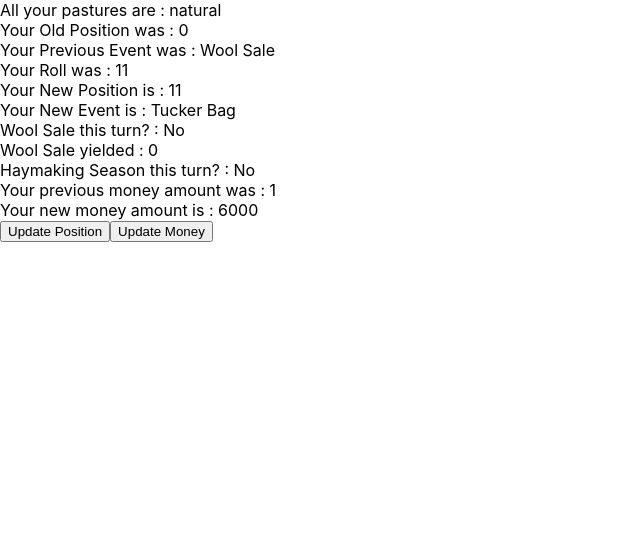
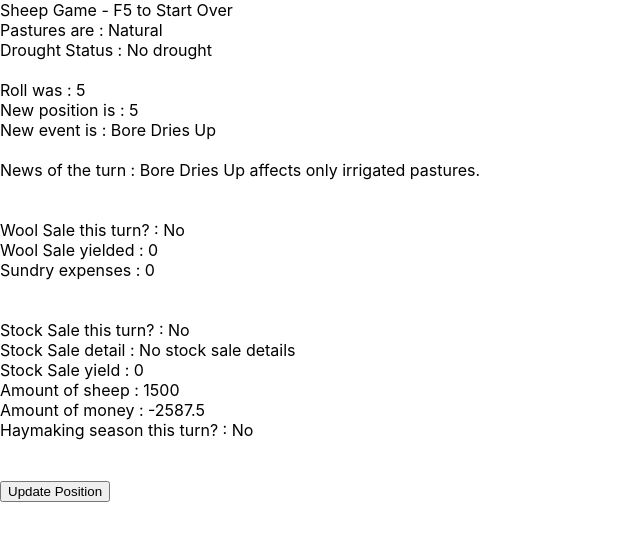
Before and after one commit to michaelkernaghan/sheepreact, a React (Create React App) app in the folder sheepgame/: page / in a window 1280 px wide. Shown: the top 540 px of the page, without its empty margins (0-640 px from the left). Built offline with nearby package versions, Linux system fonts and the light colour scheme.

Commit message:
added many features

```diff
--- a/sheepgame/src/App.tsx
+++ b/sheepgame/src/App.tsx
@@ -9,58 +9,265 @@ function rollDice() {
   return randomDice1 + randomDice2;
 }
 
-const sheep = 3000;
-let new_money = 6000;
-const pasture = 'natural';
+function howManyPensForStockSale() {
+  var randomDice1 = Math.floor(10 * Math.random()) + 1;
+  return randomDice1;
+}
+
+function stockBuyPrice() {
+  var randomDice1 = Math.floor(400 * Math.random()) + 400;
+  return randomDice1;
+}
+
+function stockSellPrice() {
+  var randomDice1 = Math.floor(600 * Math.random()) + 600;
+  return randomDice1;
+}
+
+function randomForTuckerBag() {
+  var randomDice1 = Math.floor(2 * Math.random())
+  return randomDice1;
+}
+
+const pasture = 'Natural';
 
 const Move: React.FC = () => {
   let woolsale = 'No';
   let haymaking = 'No';
   let woolSaleYield = 0;
-  const [value, setValue] = useState(0);
-  const [moneyValue, setMoney] = useState(1);
-  let initial_position = value
-  let initial_money = moneyValue
+  let stockSaleYield = 0;
+  let paidForSundries = 0;
+  let stocksale = 'No';
+  let message = 'No news is good news';
+  let stockSaleMessage = 'No stock sale details';
+  let droughtMessage = 'No drought';
+  const [positionValue, setPosition] = useState(() => 0);
+  const [moneyValue, setMoney] = useState(() => 6000);
+  const [sheepAmount, setSheep] = useState(() => 3000);
+  //const [studRamAmount, setStudRams] = useState(() => 0);
+  //const [droughtStatus, setDrought] = useState(() => false);
   const dieRoll = rollDice();
-  let new_position = (initial_position + dieRoll)
+  let new_position = (positionValue + dieRoll)
+  const modded_position = new_position % 44
+  // WOOLSALE
   if (new_position > 43) {
     woolsale = 'Yes';
-    woolSaleYield = (sheep / 200) * 250
-    new_money = initial_money + woolSaleYield
+    woolSaleYield = (moneyValue + ((sheepAmount / 200) * 250))
+    setMoney(moneyValue + woolSaleYield)
   }
-  if (new_position === 0) {
-    woolsale = 'Yes';
-    woolSaleYield = (sheep / 200) * 250
-    new_money = initial_money + woolSaleYield
-  }
+  // HAYMAKING
   if (new_position > 36) {
     if (new_position < 43) {
       haymaking = 'Yes';
     }
   }
-  const modded_position = new_position % 43
+  // TUCKER BAG
+  if (new_position === 4 || new_position === 9 || new_position === 11 || new_position === 19 || new_position === 24
+    || new_position === 31 || new_position === 35 || new_position === 41) {
+    let whichCard = randomForTuckerBag()
+    switch (whichCard) {
+      //Grass Fire
+      case 0: {
+        let howMany = ((sheepAmount / 200) / 2)
+        let price = stockSellPrice()
+        stockSaleYield = -1 * howMany * price
+        if (moneyValue > stockSaleYield) {
+          setMoney(moneyValue + stockSaleYield)
+          setSheep(sheepAmount / 2)
+        }
+        message = 'Grass Fires destroy Haystack and most of the Pasture Fodder. Half your sheep must be sold at market price'
+        stockSaleMessage = "You sold " + howMany * 200 + " sheep for " + stockSaleYield + "."
+        break;
+      }
+      // Income Tax
+      case 1: {
+        message = 'You must pay $300 Income Tax.'
+        setMoney(moneyValue - 300)
+        break;
+      }
+      // GENERAL DROUGHT
+      case 3: {
+        message = 'There is now a General Drought.'
+        droughtMessage = 'General Drought'
+        //setDrought(true)
+        break;
+      }
+      default: {
+        message = 'Tucker Bag Default.'
+        break;
+      }
+    }
+  }
 
+  // STUD RAM
+  if (new_position === 3 || new_position === 18 || new_position === 26 || new_position === 30 || new_position === 39) {
+    message = 'You bought a Stud Ram for $500'
+    // setStudRams(studRamAmount + 1)
+    //setMoney(moneyValue - 500)
+  }
+
+  // STUD RAM DIES
+  if (new_position === 33) {
+    message = 'A Stud Ram died.'
+    // if (studRamAmount > 0) {
+    //   setStudRams(studRamAmount - 1)
+    // }
+  }
+
+  // STOCKSALE BUYING
+  if (new_position === 1 || new_position === 15 || new_position === 25 || new_position === 32 || new_position === 38) {
+    stocksale = 'Yes';
+    let howMany = howManyPensForStockSale()
+    let price = stockBuyPrice()
+    stockSaleYield = -1 * howMany * price
+    if (moneyValue > stockSaleYield) {
+      setMoney(moneyValue + stockSaleYield)
+    }
+    setSheep(sheepAmount + howMany * 200)
+    stockSaleMessage = 'You bought ' + howMany + ' pens at ' + price + ' 400 each.'
+  }
+
+  // STOCKSALE SELLING
+  if (new_position === 12 || new_position === 17 || new_position === 28 || new_position === 36 || new_position === 42) {
+    stocksale = 'Yes';
+    let howManyPens = howManyPensForStockSale()
+    let howManySheep = howManyPens * 200
+    let price = stockSellPrice()
+    stockSaleYield = howManyPens * price
+    if (sheepAmount > howManySheep) {
+      setMoney(moneyValue + stockSaleYield)
+      setSheep(sheepAmount + howManySheep)
+      stockSaleMessage = 'You bought ' + howManyPens + ' pens at ' + price + ' 400 each.'
+    }
+  }
+
+  // BORE DRIES UP
+  if (new_position === 5) {
+    message = "Bore Dries Up affects only irrigated pastures."
+  }
+
+  // 5 per pen liabilities
+  if (new_position === 13) {
+    message = "You paid $5 per pen for " + (sheepAmount / 200) + "pens."
+    paidForSundries = ((sheepAmount / 200) * 5)
+    setMoney(moneyValue - (paidForSundries))
+  }
+
+  // 10 per pen liabilities
+  if (new_position === 2 || new_position === 8 || new_position === 23) {
+    message = "You paid $10 per pen for " + (sheepAmount / 200) + "pens."
+    paidForSundries = ((sheepAmount / 200) * 10)
+    setMoney(moneyValue - paidForSundries)
+  }
+
+  // 20 per pen liabilities
+  if (new_position === 16 || new_position === 29 || new_position === 40) {
+    message = "You paid $20 per pen for " + (sheepAmount / 200) + "pens."
+    paidForSundries = ((sheepAmount / 200) * 20)
+    setMoney(moneyValue - paidForSundries)
+  }
+
+  // FLOOD DAMAGE
+  if (new_position === 10) {
+    message = "You paid $1000 for Flood Damage."
+    paidForSundries = 1000
+    setMoney(moneyValue - paidForSundries)
+  }
+
+  // POISON RABBITS
+  if (new_position === 14) {
+    message = "You paid $50 to Poison and Fumigate Rabbits."
+    paidForSundries = 1000
+    setMoney(moneyValue - paidForSundries)
+  }
+
+  // FENCING REPAIRS
+  if (new_position === 20) {
+    message = "You paid $500 for Fencing Repairs."
+    paidForSundries = 500
+    setMoney(moneyValue - paidForSundries)
+  }
+
+  // SPRAY WEEDS
+  if (new_position === 21) {
+    message = "You paid $100 for Spraying Weeds and Insects."
+    paidForSundries = 100
+    setMoney(moneyValue - paidForSundries)
+  }
+
+  // WATER DRILLING EXPENSES
+  if (new_position === 34) {
+    message = "You paid $300 for Water Drilling."
+    paidForSundries = 300
+    setMoney(moneyValue - paidForSundries)
+  }
+
+  // FERTILIZING PASTURE
+  if (new_position === 37) {
+    message = "You paid $250 for Fertilizing Pasture."
+    paidForSundries = 250
+    setMoney(moneyValue - paidForSundries)
+  }
+
+  // LOCAL DROUGHT
+  if (new_position === 22 || new_position === 43) {
+    message = "You have a local drought and must sell half your sheep."
+    let howMany = ((sheepAmount / 200) / 2)
+    let price = stockSellPrice()
+    stockSaleYield = -1 * howMany * price
+    if (moneyValue > stockSaleYield) {
+      setMoney(moneyValue + stockSaleYield)
+      setSheep(sheepAmount / 2)
+    }
+    stockSaleMessage = "You sold " + howMany * 200 + " sheep for " + stockSaleYield + "."
+  }
+
+  // LOCAL RAIN
+  if (new_position === 27) {
+    message = "Local Rain relieves you of any General Drought."
+    //setDrought(false)
+    droughtMessage = "No drought."
+  }
 
   return (
     <div className="Move">
-      <div>All your pastures are  : {pasture}</div>
-      <div>Your Old Position was : {initial_position}</div>
-      <div>Your Previous Event was : {board_position_array[initial_position]}</div>
-      <div>Your Roll was : {dieRoll}</div>
-      <div>Your New Position is : {modded_position}</div>
-      <div>Your New Event is : {board_position_array[modded_position]}</div>
+      Sheep Game - F5 to Start Over
+      <br></br>
+      <div>Pastures are  : {pasture}</div>
+      <div>Drought Status : {droughtMessage}</div>
+      <br></br>
+      {/* <div>Previous position was : {positionValue}</div>
+      <div>Previous event was : {board_position_array[positionValue]}</div> */}
+      <div>Roll was : {dieRoll}</div>
+      <div>New position is : {modded_position}</div>
+      <div>New event is : {board_position_array[modded_position]}</div>
+      <br></br>
+      <div>News of the turn : {message}</div>
+      <br></br><br></br>
       <div>Wool Sale this turn? : {woolsale}</div>
       <div>Wool Sale yielded : {woolSaleYield}</div>
-      <div>Haymaking Season this turn? : {haymaking}</div>
-      <div>Your previous money amount was : {initial_money}</div>
-      <div>Your new money amount is : {new_money}</div>
+      <div>Sundry expenses : {paidForSundries}</div>
+
+      {/* <button
+        type="button"
+        onClick={() => setMoney(moneyValue)}>Update Money
+      </button> */}
+      <br></br><br></br>
+      <div>Stock Sale this turn? : {stocksale}</div>
+      <div>Stock Sale detail : {stockSaleMessage}</div>
+      <div>Stock Sale yield : {stockSaleYield}</div>
+      <div>Amount of sheep : {sheepAmount}</div>
+      <div>Amount of money : {moneyValue}</div>
+      {/* <div>Amount of Stud Rams : {studRamAmount}</div> */}
+      <div>Haymaking season this turn? : {haymaking}</div>
+      {/* <button
+        type="button"
+        onClick={() => setSheep(sheepAmount)}>Update Sheep
+      </button> */}
+      <br></br><br></br>
       <button
         type="button"
-        onClick={() => setValue(modded_position)}>Update Position
-      </button>
-      <button
-        type="button"
-        onClick={() => setMoney(new_money)}>Update Money
+        onClick={() => setPosition(modded_position)}>Update Position
       </button>
     </div>
   );
--- a/sheepgame/src/data/board_position_array.ts
+++ b/sheepgame/src/data/board_position_array.ts
@@ -32,7 +32,7 @@ export const board_position_array = [
    'Stud Ram - Winton Boy II',
    'Tucker Bag',
    'Stock Sale',
-   'Stud Ram Dries',
+   'Stud Ram Dies',
    'Pay Water Drilling Expenses',
    'Tucker Bag',
    'Stock Sale',
```
Also changed, not shown: 2 other files (tests, documents, lock files or other folders).
